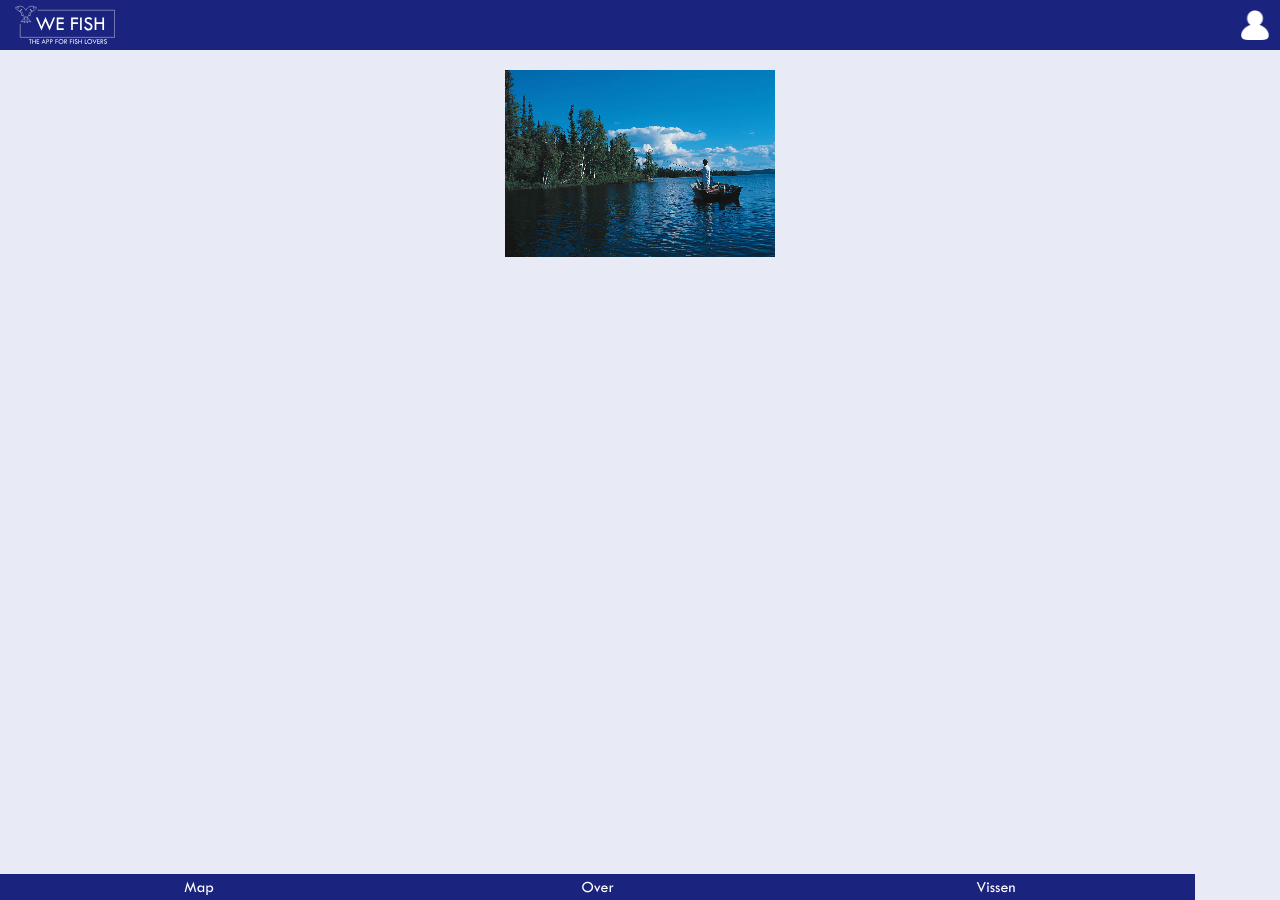
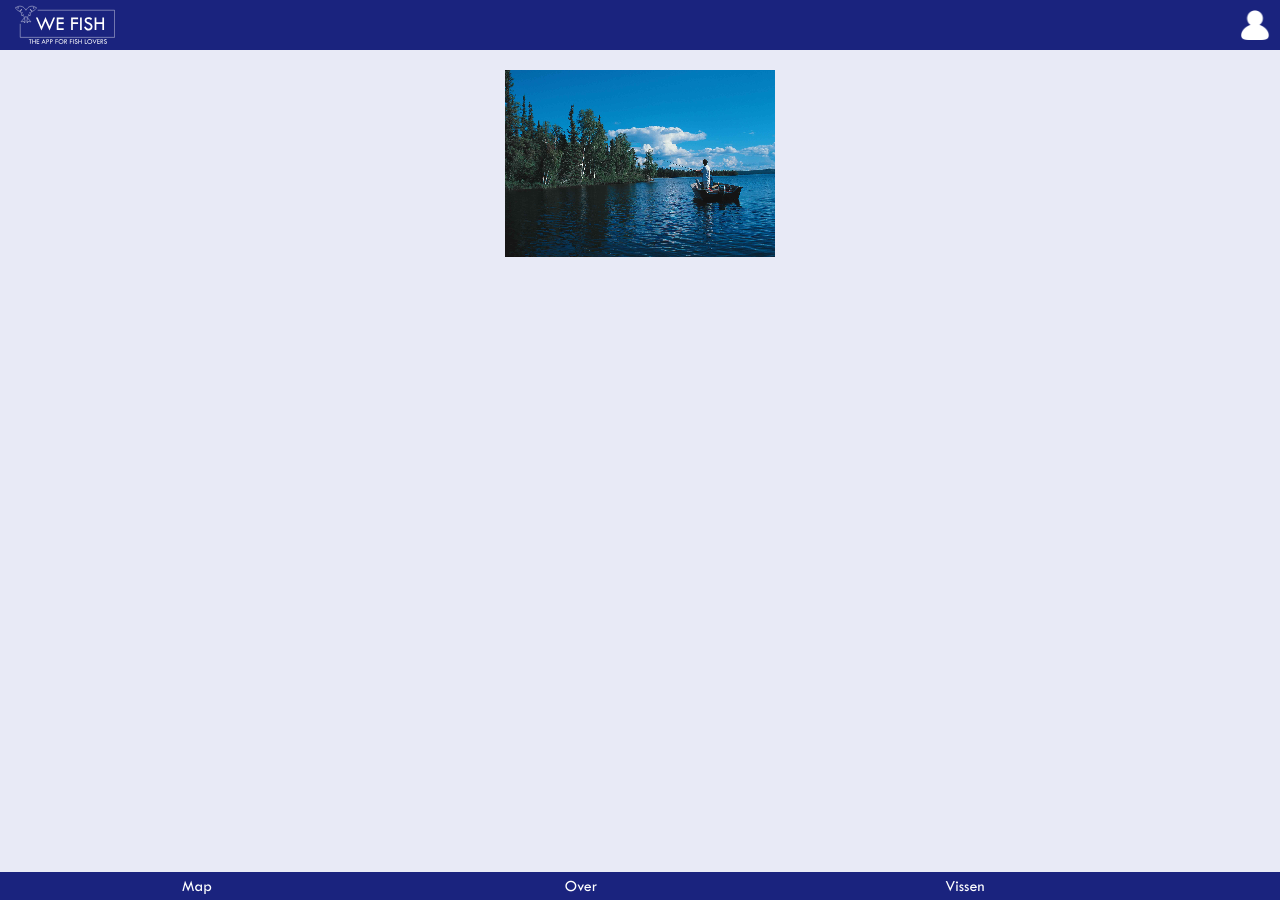
Before and after one commit to svennote/WeFish.github.io, a Jekyll site: the page built from start.html, in a window 1280 px wide. Built offline with Jekyll 4.4.1, drawn with Linux system fonts in a browser that asks for light colours.

Commit message:
aangepast

```diff
--- a/css/login.scss
+++ b/css/login.scss
@@ -43,6 +43,9 @@ position: absolute;
 bottom:0;
 left:0;
 right:0;
+width:100%;
+padding:5px;
+background-color:$ahsd;
 }
 
 footer a:link, a:visited {
@@ -50,11 +53,11 @@ footer a:link, a:visited {
 text-align:center;
 display:block;
 float:left;
-width:30.50%;
+width:30%;
 background-color:$ahsd;
 text-decoration: none;
 color:white;
-padding:4px;
+
 
 
 }
```
